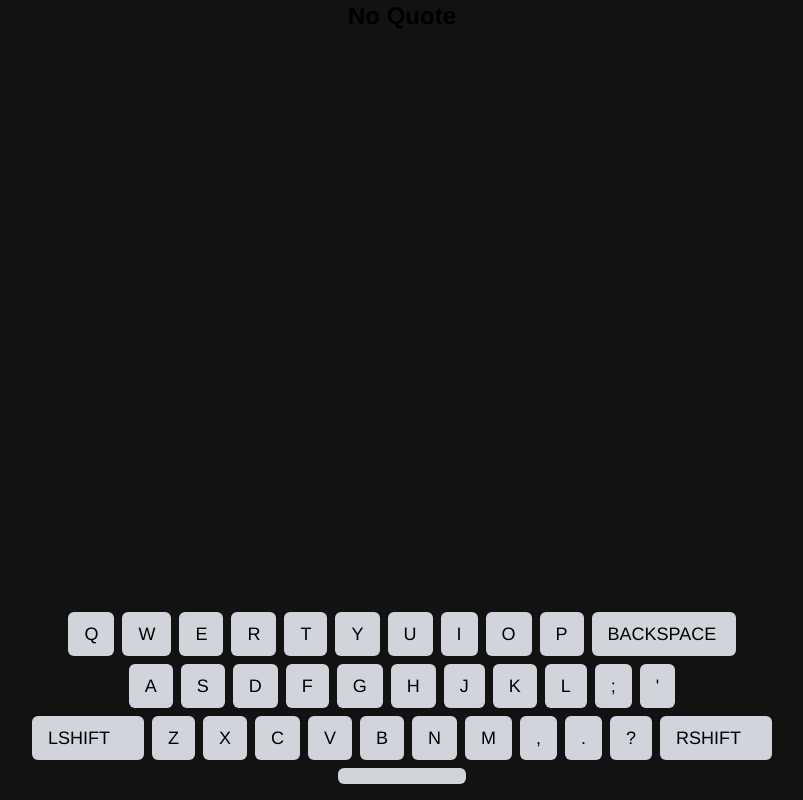
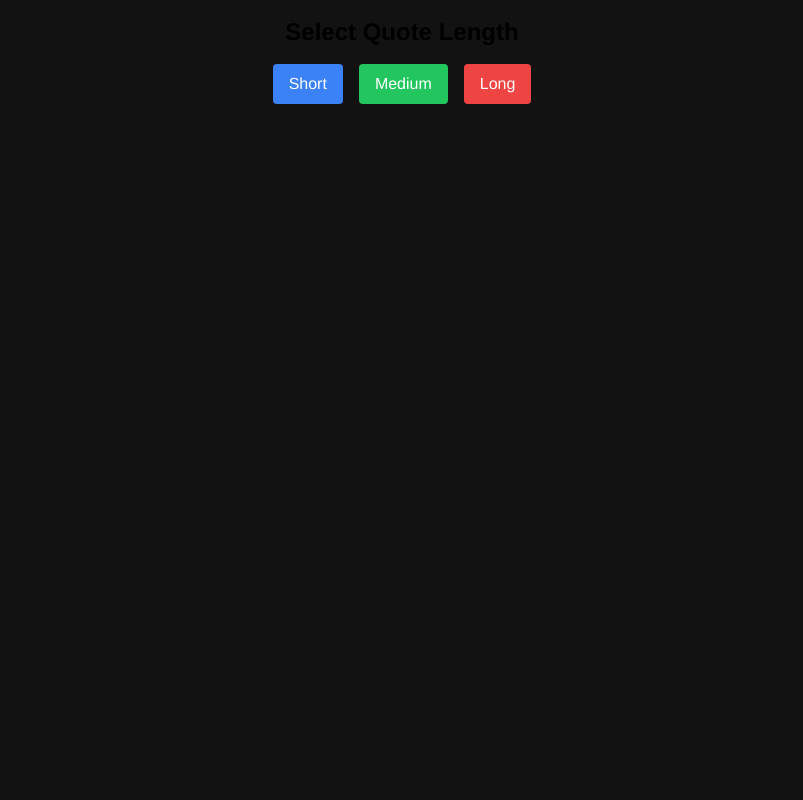
Before and after one commit to Daniel-CC-97/typing-test-game, a Next.js app: page / in a window 1280 px wide. Shown: the whole page, without its empty margins (238-1041 px from the left). Built offline with nearby package versions, Linux system fonts and the light colour scheme; no server answers.

Commit message:
Add mistake tracking

```diff
--- a/src/app/components/Keyboard.js
+++ b/src/app/components/Keyboard.js
@@ -2,29 +2,47 @@
 
 import { useState, useEffect } from "react";
 
+// Define keyboard rows
 const rows = [
   ["Q", "W", "E", "R", "T", "Y", "U", "I", "O", "P", "BACKSPACE"],
   ["A", "S", "D", "F", "G", "H", "J", "K", "L", ";", "'"],
   ["LSHIFT", "Z", "X", "C", "V", "B", "N", "M", ",", ".", "?", "RSHIFT"],
-  [" "],
+  [" "], // Space row
 ];
 
-const Keyboard = ({ onKeyPress, onKeyRelease }) => {
+// Function to calculate key colour
+const calculateBackgroundColour = (mistakeCount) => {
+  // console.log("mistake count: ", mistakeCount);
+
+  // console.log("calculate Background colour");
+
+  const maxMistakes = 10; // Maximum mistakes before full red
+  const intensity = Math.min(mistakeCount / maxMistakes, 1); // Scale from 0 to 1
+  const red = Math.floor(255 * intensity); // Red channel increases with intensity
+  const white = 255 - red; // Subtract red from white for smooth gradient
+  return `rgb(255, ${white}, ${white})`; // Gradual white-to-red transition
+};
+
+const Keyboard = ({ onKeyPress, onKeyRelease, stats }) => {
+  console.log("stats: ", stats);
   const [activeKey, setActiveKey] = useState(null);
 
   const handleKeyPress = (event) => {
     let key = null;
+
+    // Map shift keys and other special keys
     if (event.code === "ShiftLeft") {
       key = "LSHIFT";
     } else if (event.code === "ShiftRight") {
       key = "RSHIFT";
+    } else if (event.key === " ") {
+      key = " "; // Space key
     } else {
-      key = event.key.toUpperCase();
+      key = event.key.toUpperCase(); // Normalise to uppercase
     }
+
     setActiveKey(key);
-    if (key) {
-      onKeyPress(key);
-    }
+    if (key) onKeyPress(key);
   };
 
   const handleKeyRelease = (event) => {
@@ -33,6 +51,7 @@ const Keyboard = ({ onKeyPress, onKeyRelease }) => {
     onKeyRelease(key);
   };
 
+  // Attach global key listeners
   useEffect(() => {
     window.addEventListener("keydown", handleKeyPress);
     window.addEventListener("keyup", handleKeyRelease);
@@ -47,19 +66,25 @@ const Keyboard = ({ onKeyPress, onKeyRelease }) => {
     <div className="flex flex-col space-y-2 p-4">
       {rows.map((row, index) => (
         <div key={index} className="flex justify-center space-x-2">
-          {row.map((key) => (
+          {row.map((key) => {
+            console.log("key: ", key);
+            return (
               <div
                 key={key}
+                style={{
+                  backgroundColor: calculateBackgroundColour(stats[key] || 0), // Use stats to calculate colour
+                }}
                 className={`${
-                activeKey === key ? "bg-blue-500 text-white" : "bg-gray-300"
-              } px-4 py-2 rounded-md text-lg cursor-pointer
+                  activeKey === key ? "ring-2 ring-blue-500" : ""
+                } px-4 py-2 rounded-md text-lg font-mono cursor-pointer
                 ${key === " " ? "w-32" : ""}
                 ${key === "BACKSPACE" ? "w-36" : ""}
                 ${key === "LSHIFT" || key === "RSHIFT" ? "w-28" : ""}`}
               >
                 {key}
               </div>
-          ))}
+            );
+          })}
         </div>
       ))}
     </div>
--- a/src/app/components/Quote.js
+++ b/src/app/components/Quote.js
@@ -12,17 +12,17 @@ const Quote = ({ quote, currentIndex, mistakes }) => {
         let className = "text-text"; // Default styling for untyped characters
         let letter = char;
 
+        if (letter === " ") {
+          letter = "_";
+          className = "text-gray-400"; // Style for spaces
+        }
+
         if (index < currentIndex && mistakes.includes(index)) {
           className = "text-incorrect"; // Red for mistakes
         } else if (index < currentIndex) {
           className = "text-correct"; // Light green for correctly typed characters (similar to the previous #90ee90)
         } else if (index === currentIndex) {
           className = "text-current underline"; // Yellow for the current character
-        }
-
-        if (letter === " ") {
-          letter = "_";
-          className = "text-gray-400"; // Style for spaces
         }
 
         return (
--- a/src/app/components/TypingTest.js
+++ b/src/app/components/TypingTest.js
@@ -1,7 +1,11 @@
 "use client";
 
 import { useEffect, useState } from "react";
-import { fetchRandomQuote } from "../lib/quote";
+import {
+  fetchRandomShortQuote,
+  fetchRandomMediumQuote,
+  fetchRandomLongQuote,
+} from "../lib/quote";
 import Keyboard from "./Keyboard";
 import Quote from "./Quote";
 
@@ -11,38 +15,78 @@ const TypingTest = () => {
   const [currentIndex, setCurrentIndex] = useState(0);
   const [mistakes, setMistakes] = useState([]); // Track indices of mistakes
   const [finishedQuote, setFinishedQuote] = useState(false);
+  const [stats, setStats] = useState({}); // Track mistake stats
+  const [quoteLength, setQuoteLength] = useState(null); // Track quote length selection
+
+  const fetchQuoteByLength = async (length) => {
+    let fetchedQuote;
+
+    switch (length) {
+      case "short":
+        fetchedQuote = await fetchRandomShortQuote();
+        break;
+      case "medium":
+        fetchedQuote = await fetchRandomMediumQuote();
+        break;
+      case "long":
+        fetchedQuote = await fetchRandomLongQuote();
+        break;
+      default:
+        fetchedQuote = await fetchRandomShortQuote(); // Default to short if no length is selected
+    }
+
+    setQuote(fetchedQuote);
+  };
 
   useEffect(() => {
-    const fetchQuote = async () => {
-      const fetchedQuote = await fetchRandomQuote();
-      setQuote(fetchedQuote);
-    };
-    fetchQuote();
-  }, []);
+    if (quoteLength) {
+      fetchQuoteByLength(quoteLength);
+    }
+  }, [quoteLength]);
 
   const handleKeyPress = (key) => {
     if (!quote) return;
 
+    const pressedKey = key.toUpperCase(); // Ensure consistent case comparison
+
     if (key === "BACKSPACE") {
       if (typedText.length > 0) {
-        setTypedText((prev) => prev.slice(0, -1)); // Remove last typed character
-        setMistakes((prev) => prev.slice(0, -1)); // Remove mistake tracking for last character
-        setCurrentIndex((prev) => Math.max(0, prev - 1)); // Move back in the quote
+        setTypedText((prev) => prev.slice(0, -1));
+        setCurrentIndex((prev) => Math.max(0, prev - 1));
+        setMistakes((prev) =>
+          prev.filter((mistakeIndex) => mistakeIndex !== currentIndex - 1)
+        );
       }
-      return; // Exit early if backspace is pressed
+      return;
     }
 
     if (!finishedQuote) {
       const expectedChar = quote.content[currentIndex].toUpperCase();
 
       if (key !== "RSHIFT" && key !== "LSHIFT") {
-        if (key === expectedChar) {
         setTypedText((prev) => prev + key);
+
+        if (pressedKey === expectedChar) {
+          setMistakes((prev) =>
+            prev.filter((mistakeIndex) => mistakeIndex !== currentIndex)
+          );
         } else {
-          setMistakes((prev) => [...prev, currentIndex]); // Track mistakes
+          if (!mistakes.includes(currentIndex)) {
+            setMistakes((prev) => [...prev, currentIndex]);
+
+            // Dynamically update stats
+            setStats((prevStats) => {
+              const char = quote.content[currentIndex].toUpperCase();
+              return {
+                ...prevStats,
+                [char]: (prevStats[char] || 0) + 1,
+              };
+            });
+          }
         }
 
-        setCurrentIndex((prev) => prev + 1); // Move to the next character either way
+        setCurrentIndex((prev) => prev + 1);
+
         if (currentIndex === quote.content.length - 1) {
           setFinishedQuote(true);
         }
@@ -50,22 +94,52 @@ const TypingTest = () => {
     }
   };
 
-  // console.log("typed text: ", typedText);
-  // console.log("mistakes: ", mistakes);
-
   const handleKeyRelease = (key) => {
     // Handle key release if needed
   };
 
   return (
     <div className="flex min-h-screen flex-col justify-between">
+      {!quoteLength ? (
+        <div className="text-center p-4">
+          <h1 className="text-2xl font-bold mb-4">Select Quote Length</h1>
+          <div className="flex justify-center gap-4">
+            <button
+              className="px-4 py-2 bg-blue-500 text-white rounded hover:bg-blue-600"
+              onClick={() => setQuoteLength("short")}
+            >
+              Short
+            </button>
+            <button
+              className="px-4 py-2 bg-green-500 text-white rounded hover:bg-green-600"
+              onClick={() => setQuoteLength("medium")}
+            >
+              Medium
+            </button>
+            <button
+              className="px-4 py-2 bg-red-500 text-white rounded hover:bg-red-600"
+              onClick={() => setQuoteLength("long")}
+            >
+              Long
+            </button>
+          </div>
+        </div>
+      ) : (
+        <>
           <Quote
             quote={quote}
             currentIndex={currentIndex}
             typedText={typedText}
             mistakes={mistakes}
           />
-      <Keyboard onKeyPress={handleKeyPress} onKeyRelease={handleKeyRelease} />
+          {/* Results appear here */}
+          <Keyboard
+            onKeyPress={handleKeyPress}
+            onKeyRelease={handleKeyRelease}
+            stats={stats} // Pass stats to Keyboard
+          />
+        </>
+      )}
     </div>
   );
 };
--- a/src/app/lib/quote.js
+++ b/src/app/lib/quote.js
@@ -1,13 +1,58 @@
-export const fetchRandomQuote = async () => {
+export const fetchRandomShortQuote = async () => {
+  console.log("fetch short quote");
+
   try {
-    const response = await fetch("http://api.quotable.io/quotes/random");
+    const response = await fetch(
+      "http://api.quotable.io/quotes/random?maxLength=200"
+    );
     if (!response.ok) {
       throw new Error("Network response was not ok");
     }
     const data = await response.json();
+    console.log("data: ", data);
     return data.length > 0 ? data[0] : null;
   } catch (error) {
     console.error("Error fetching quote: ", error);
     return null;
   }
 };
+
+export const fetchRandomMediumQuote = async () => {
+  console.log("fetch medium quote");
+
+  try {
+    const response = await fetch(
+      "http://api.quotable.io/quotes/random?minLength=200&maxLength=400"
+    );
+
+    if (!response.ok) {
+      throw new Error("Network response was not ok");
+    }
+    const data = await response.json();
+    console.log("data: ", data);
+    return data.length > 0 ? data[0] : null;
+  } catch (error) {
+    console.error("Error fetching quote: ", error);
+    return null;
+  }
+};
+
+export const fetchRandomLongQuote = async () => {
+  console.log("fetch long quote");
+
+  try {
+    const response = await fetch(
+      "http://api.quotable.io/quotes/random?minLength=400"
+    );
+
+    if (!response.ok) {
+      throw new Error("Network response was not ok");
+    }
+    const data = await response.json();
+    console.log("data: ", data);
+    return data.length > 0 ? data[0] : null;
+  } catch (error) {
+    console.error("Error fetching quote: ", error);
+    return null;
+  }
+};
```
Lines whose indentation alone changed are shown as unchanged.
